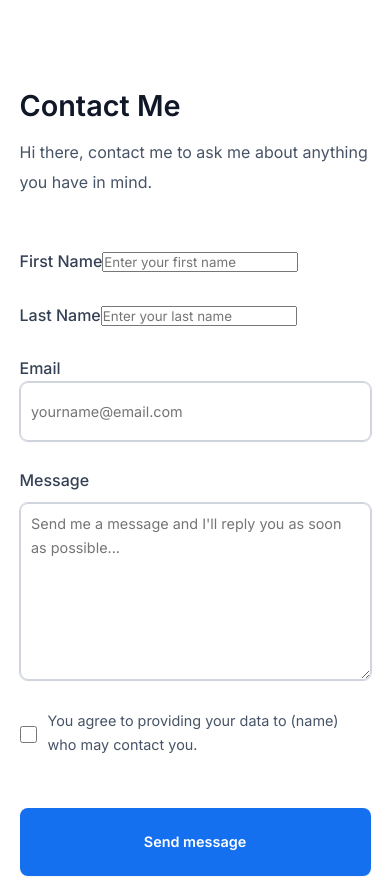
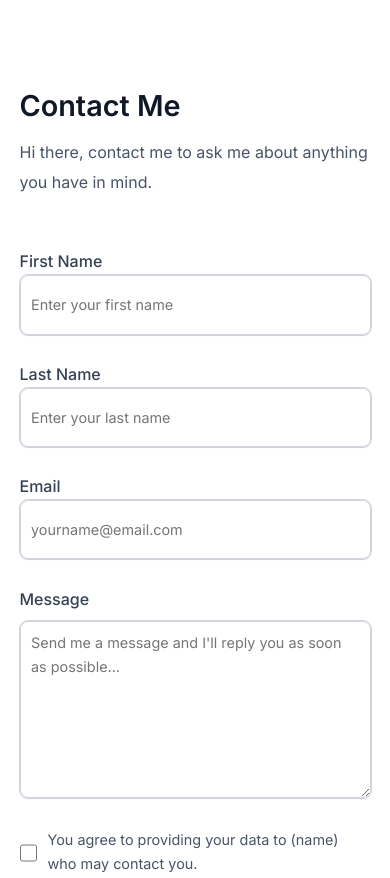
Before and after one commit to Jozz77/Linktree--HNG, a React (Create React App) app in the folder linktree/: page /contact in a window 390 px wide. Shown: the top 878 px of the page. Built offline with nearby package versions, Linux system fonts and the light colour scheme.

Commit message:
Feature: fixed a bug

```diff
--- a/linktree/src/contact.css
+++ b/linktree/src/contact.css
@@ -36,7 +36,7 @@
     line-height: 30px;
     color: var(--span-color);
 }
-#first-name, #last-name, #email, #message, #btn__submit{
+#first_name, #last_name, #email, #message, #btn__submit{
     width: 100%;
 }
 .first-inputs{
@@ -54,7 +54,7 @@ label{
     line-height: 28px;
     color: var(--label-color);
 }
-#first-name, #last-name, #email, #message{
+#first_name, #last_name, #email, #message{
     border: 1px solid var(--hover-color);
     outline: 1px solid var(--hover-color);
     border-radius: 8px;
@@ -66,7 +66,7 @@ label{
     padding: 0 3%;
     color: var(--footer-text);
 }
-#first-name:focus, #last-name:focus, #email:focus{
+#first_name:focus, #last_name:focus, #email:focus{
     border: 2px solid var(--submit-color);
 
 }
@@ -135,7 +135,7 @@ form span{
         line-height: 30px;
         color: var(--span-color);
     }
-    #first-name, #last-name, #email, #message{
+    #first_name, #last_name, #email, #message{
         border: 1px solid var(--hover-color);
         outline: 1px solid var(--hover-color);
         border-radius: 8px;
@@ -178,7 +178,7 @@ form span{
         line-height: 30px;
         color: var(--span-color);
     }
-    #first-name, #last-name, #email, #message{
+    #first_name, #last_name, #email, #message{
         border: 1px solid var(--hover-color);
         outline: 1px solid var(--hover-color);
         border-radius: 8px;
@@ -244,7 +244,7 @@ form span{
         line-height: 30px;
         color: var(--span-color);
     }
-    #first-name, #last-name, #email, #message, #btn__submit{
+    #first_name, #last_name, #email, #message, #btn__submit{
         width: 100%;
     }
     .first-inputs{
@@ -263,7 +263,7 @@ form span{
         line-height: 28px;
         color: var(--label-color);
     }
-    #first-name, #last-name, #email, #message{
+    #first_name, #last_name, #email, #message{
         border: 1px solid var(--hover-color);
         outline: 1px solid var(--hover-color);
         border-radius: 8px;
```
